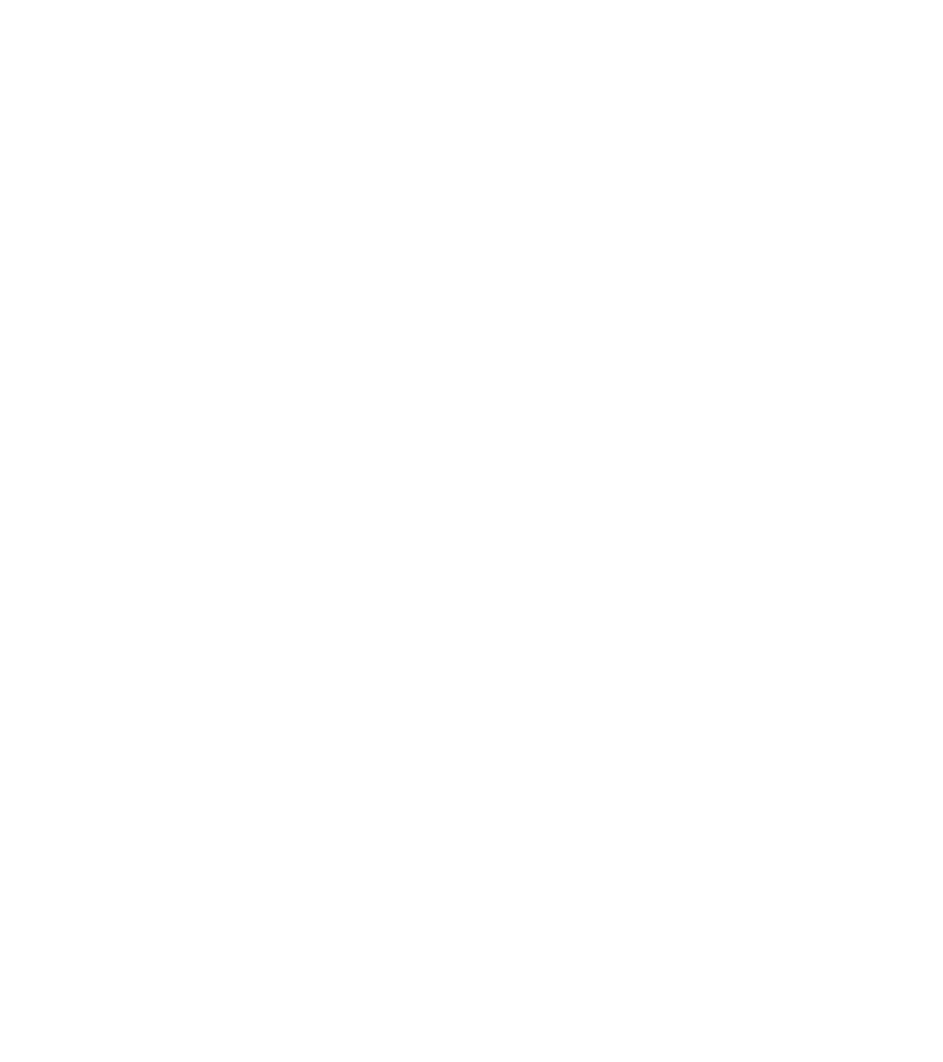
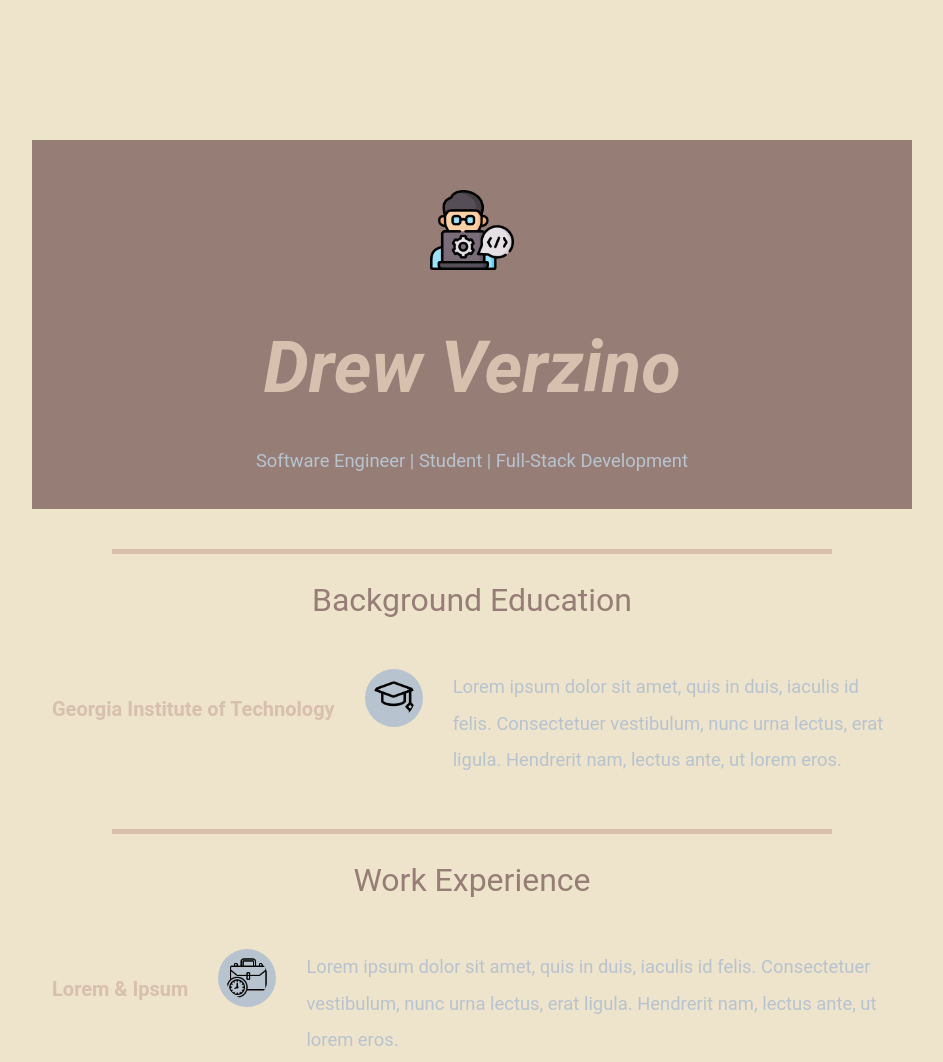
Before and after one commit to drewverzino/ePortfolio, a plain HTML site: page index.html in a window 1280 px wide. Shown: the top 1062 px of the page, without its empty margins (168-1111 px from the left). Before the commit the page ends 800 px from the top, so only its background shows below. Drawn offline with Linux system fonts and the light colour scheme.

Commit message:
Add files via upload
Added styling, general formatting

```diff
--- a/index.html
+++ b/index.html
@@ -1,11 +1,58 @@
 <!DOCTYPE html>
-<html>
   <head>
     <meta charset="utf-8" />
-    <title>Drew Verzino</title>
+    <title>Drew's Personal Site</title>
+    <link rel="stylesheet" href="styles.css" />
+    <link rel="icon" href="favicon.ico" />
   </head>
 
   <body>
-    <!--Background/Summary, Education, Work Experience, Skills, Interests, Contact Info-->
+    <div class="middle-container">
+  <div class="profile">
+    <img class = "profile-icon"src="software-engineer.png" alt="profile-icon">
+    <h1><strong><em>Drew Verzino</em></strong></h1>
+    <p style = "line-height: 1;">Software Engineer | Student | Full-Stack Development</p>
+  </div>
+  <hr>
+  <div class="education">
+    <h2>Background Education</h2>
+    <div class = "education-row">
+      <h3>Georgia Institute of Technology</h3>
+      <img class ="education-icon" src="graduation-cap.png" alt="gt-logo">
+      <p class = "description">Lorem ipsum dolor sit amet, quis in duis, iaculis id felis. Consectetuer vestibulum, nunc urna lectus, erat ligula. Hendrerit nam, lectus ante, ut lorem eros.</p>
+    </div>
+  </div>
+  <hr>
+  <div class="work-experience">
+    <h2>Work Experience</h2>
+    <div class = "work-experience-row">
+      <h3>Lorem & Ipsum</h3>
+      <img class ="work-icon" src="working-hours.png" alt="work-icon">
+      <p class = "description">Lorem ipsum dolor sit amet, quis in duis, iaculis id felis. Consectetuer vestibulum, nunc urna lectus, erat ligula. Hendrerit nam, lectus ante, ut lorem eros.</p>
+    </div>
+  </div>
+  <hr>
+  <div class="skills">
+    <h2>My Skills</h2>
+    <div class="skill-row">
+      <h3>Lorem & Ipsum</h3>
+      <img class="skill-icon" src="skill.png" alt="">
+      <p class = "description">Lorem ipsum dolor sit amet, quis in duis, iaculis id felis. Consectetuer vestibulum, nunc urna lectus, erat ligula. Hendrerit nam, lectus ante, ut lorem eros.</p>
+    </div>
+    <div class="skill-row">
+      <h3>Lorem Ipsum Dolor</h3>
+      <img class="skill-icon" src="skill.png" alt="">
+      <p class = "description">Lorem ipsum dolor sit amet, mauris sed consectetuer. Etiam et eu, bibendum interdum, lacus quis mauris. Curabitur wisi, quisque vel eu, rutrum nam.</p>
+    </div>
+  </div>
+  <hr>
+  <div class="contact-me">
+    <h2>Get In Touch</h2>
+    <a class="btn" href="mailto:drew.verzino@gmail.com">CONTACT ME</a>
+    <a class="footer-link" href="https://www.linkedin.com/in/drew-verzino/"><img class = "contact-icon" src = "linkedin.png"></a>
+  <a class="footer-link" href="https://github.com/drewverzino/"><img class = "contact-icon"src = "github.png" style = "background-color: white;"></a>
+  <p>© 2022 Andrew Verzino.</p>
+  </div>
+</div>
   </body>
 </html>
--- a/styles.css
+++ b/styles.css
@@ -0,0 +1,109 @@
+body {
+  background-color: #eee3cb;
+  margin: 40px;
+  font-family: "Roboto", sans-serif;
+  text-align: center;
+}
+
+hr {
+  height: 5px;
+  border: none;
+  background-color: #d7c0ae;
+  width: 60%;
+}
+
+h1 {
+  color: #d7c0ae;
+  font-size: 4.5rem;
+  line-height: 1;
+}
+
+h2 {
+  color: #967e76;
+  font-size: 2rem;
+  font-weight: normal;
+}
+
+h3 {
+  color: #d7c0ae;
+  font-size: 1.25rem;
+  float: left;
+}
+
+p {
+  color: #b7c4cf;
+  font-size: 1.15rem;
+  overflow-wrap: break-word;
+}
+
+.work-icon,
+.education-icon,
+.skill-icon {
+  background-color: #b7c4cf;
+  border-radius: 50%;
+  padding: 8px;
+  width: 5%;
+  margin-left: 30px;
+  margin-right: 30px;
+  height: auto;
+  float: left;
+}
+
+.profile-icon {
+  width: 10%;
+  padding: 8px;
+  margin-left: 30px;
+  margin-right: 30px;
+  margin-top: 20px;
+}
+
+.contact-icon {
+  border-radius: 50%;
+  width: 5%;
+}
+
+.vl {
+  border-left: 2px solid #967e76;
+  height: 60px;
+  margin-left: -2px;
+  top: 0;
+}
+
+.skill-row,
+.work-experience-row,
+.education-row {
+  border: 2px;
+  margin: 50px auto;
+  width: 70%;
+  text-align: left;
+  line-height: 2;
+}
+
+.middle-container {
+  padding-top: 100px;
+  padding-bottom: 100px;
+}
+
+.profile {
+  background-color: #967e76;
+  padding: 20px;
+  width: 70%;
+  margin: 0 auto 40px auto;
+  position: relative;
+  top: 0;
+}
+
+.description {
+  overflow: hidden;
+}
+
+.btn {
+  text-decoration: underline;
+  display: block;
+  padding: 0 0 20px;
+  color: #b7c4cf;
+}
+
+.footer-link {
+  padding: 15px;
+}
```
Also changed, not shown: favicon.ico (added), github.png (added), graduation-cap.png (added), linkedin.png (added), skill.png (added), software-engineer.png (added), working-hours.png (added).
